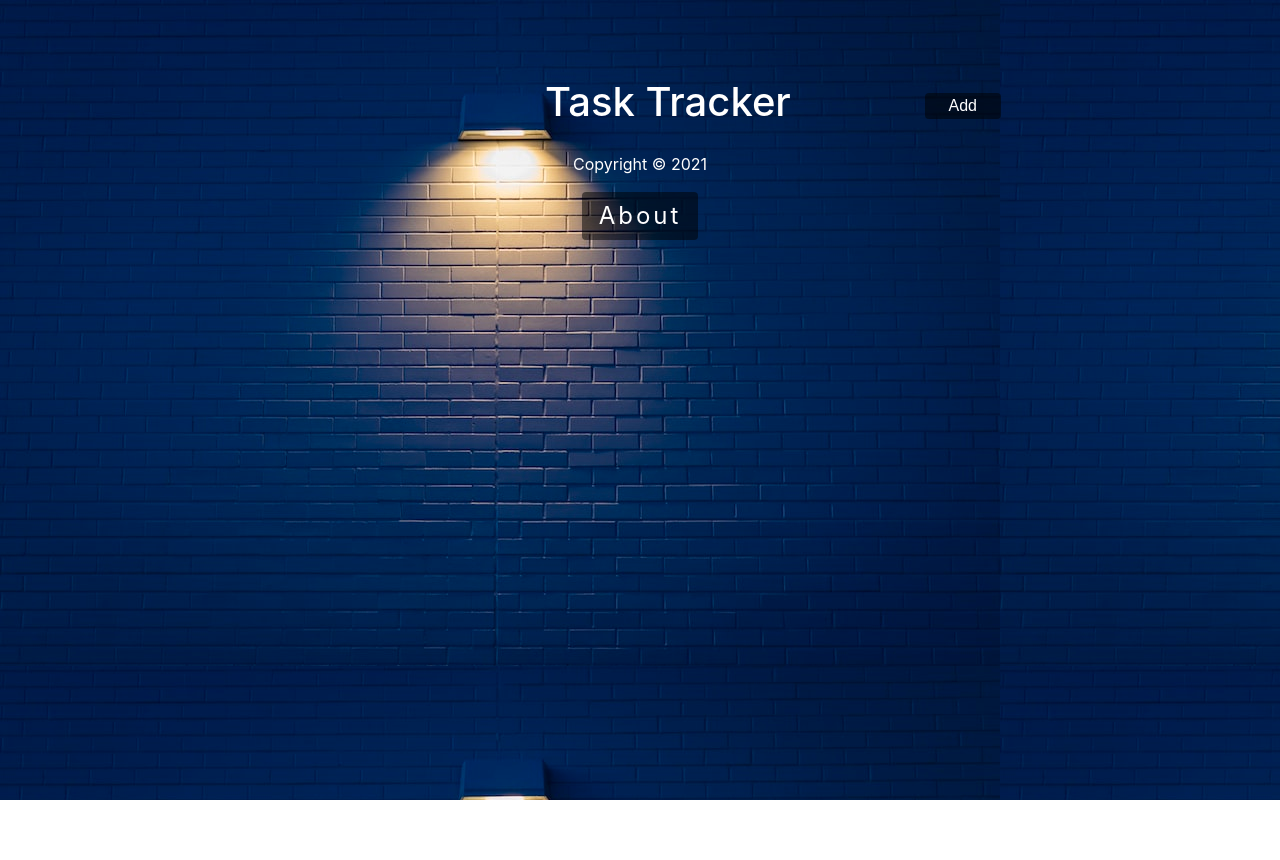
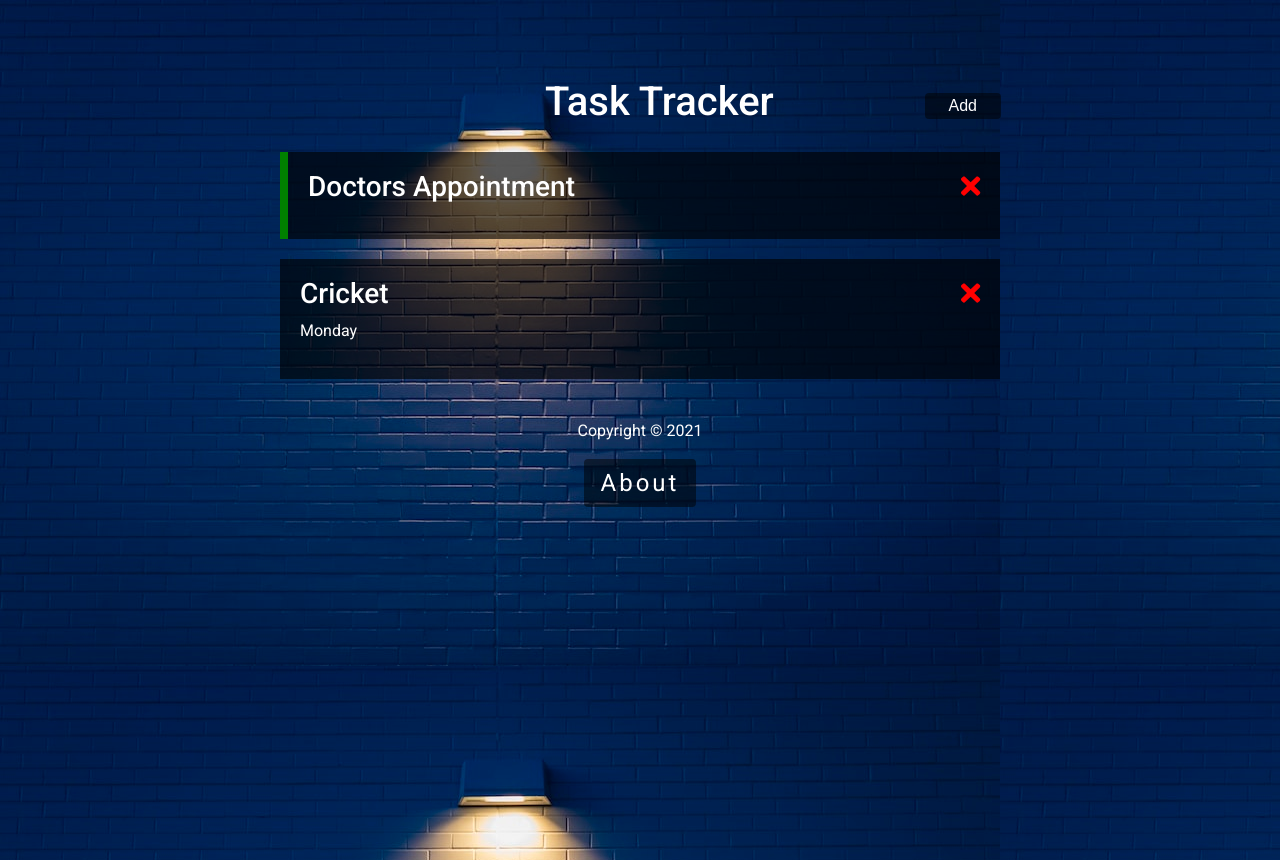
Before and after one commit to mohsinayaz/task-tracker, an Angular app: page / in a window 1280 px wide. Before the commit the page ends 800 px from the top, so only its background shows below. Built offline with nearby package versions, Linux system fonts and the light colour scheme; data requests are answered from the project's data file.

Commit message:
Add Delete Modal

```diff
--- a/angular.json
+++ b/angular.json
@@ -24,6 +24,7 @@
               "src/assets"
             ],
             "styles": [
+              "./node_modules/@angular/material/prebuilt-themes/indigo-pink.css",
               "src/styles.css"
             ],
             "scripts": []
@@ -87,6 +88,7 @@
               "src/assets"
             ],
             "styles": [
+              "./node_modules/@angular/material/prebuilt-themes/indigo-pink.css",
               "src/styles.css"
             ],
             "scripts": []
--- a/db.json
+++ b/db.json
@@ -1,3 +1,16 @@
 {
-  "tasks": []
+  "tasks": [
+    {
+      "id": 1,
+      "text": "Doctors Appointment",
+      "date": "May 5, 2021",
+      "reminder": true
+    },
+    {
+      "text": "Cricket",
+      "day": "Monday",
+      "reminder": false,
+      "id": 2
+    }
+  ]
 }
--- /dev/null
+++ b/src/app/components/delete-modal/delete-modal.component.html
@@ -0,0 +1,8 @@
+<mat-dialog-content class="mat-typography">
+  <h3>Delete</h3>
+  <p> Are you sure you want remove this task?</p>
+</mat-dialog-content>
+<mat-dialog-actions align="end">
+  <button mat-button mat-dialog-close>Cancel</button>
+  <button mat-button [mat-dialog-close]="true" cdkFocusInitial>Delete</button>
+</mat-dialog-actions>
--- /dev/null
+++ b/src/app/components/delete-modal/delete-modal.component.ts
@@ -0,0 +1,15 @@
+import { Component, OnInit } from '@angular/core';
+
+@Component({
+  selector: 'app-delete-modal',
+  templateUrl: './delete-modal.component.html',
+  styleUrls: ['./delete-modal.component.css']
+})
+export class DeleteModalComponent implements OnInit {
+
+  constructor() { }
+
+  ngOnInit(): void {
+  }
+
+}
--- a/src/app/components/task-item/task-item.component.ts
+++ b/src/app/components/task-item/task-item.component.ts
@@ -1,7 +1,9 @@
 import { TmplAstElement } from '@angular/compiler';
 import { Component, EventEmitter, Input, OnInit, Output } from '@angular/core';
+import { MatDialog } from '@angular/material/dialog';
 import { faTimes } from '@fortawesome/free-solid-svg-icons';
 import { Task } from 'src/app/tasks.interface';
+import { DeleteModalComponent } from '../delete-modal/delete-modal.component';
 
 @Component({
   selector: 'app-task-item',
@@ -13,12 +15,26 @@ export class TaskItemComponent implements OnInit {
   @Output() deletedTask = new EventEmitter();
   @Output() toggleReminder = new EventEmitter();
   faTimes = faTimes;
-  constructor() {}
+  constructor(public dialog: MatDialog) {}
 
   ngOnInit(): void {}
 
   onDelete(task) {
-    this.deletedTask.emit(task);
+
+    const dialogRef = this.dialog.open(DeleteModalComponent, {
+      width: '358px',
+      panelClass: 'custom-confirm-component-modal',
+      autoFocus: false,
+  });
+
+    dialogRef.afterClosed().subscribe(result => {
+      if(result) {
+        this.deletedTask.emit(task);
+      }
+      console.log(`Dialog result: ${result}`);
+    });
+
+
   }
 
   changeReminder(task: Task) {
--- a/src/index.html
+++ b/src/index.html
@@ -10,7 +10,10 @@
       href="https://maxcdn.bootstrapcdn.com/bootstrap/4.0.0-alpha.6/css/bootstrap.min.css"
       rel="stylesheet"
     />
-  </head>
+      <link rel="preconnect" href="https://fonts.gstatic.com">
+    <link href="https://fonts.googleapis.com/css2?family=Roboto:wght@300;400;500&display=swap" rel="stylesheet">
+    <link href="https://fonts.googleapis.com/icon?family=Material+Icons" rel="stylesheet">
+</head>
   <body>
     <app-root></app-root>
   </body>
--- a/src/styles.css
+++ b/src/styles.css
@@ -1,5 +1,6 @@
 /* You can add global styles to this file, and also import other style files */
-body {
+@import "~@angular/material/prebuilt-themes/indigo-pink.css";
+body{
   background: url(./assets/back.jpg);
 }
 
@@ -49,3 +50,6 @@ input {
   background-color: rgba(0, 0, 0, 0.5);
   color: #ffffff;
 }
+
+html, body { height: 100%; }
+body { margin: 0; font-family: Roboto, "Helvetica Neue", sans-serif; }
```
Also changed, not shown: package.json (+10 -8 lines), src/app/app.module.ts (+6 -1 lines), src/app/components/delete-modal/delete-modal.component.css (added), 2 other files (tests, documents, lock files or other folders).
